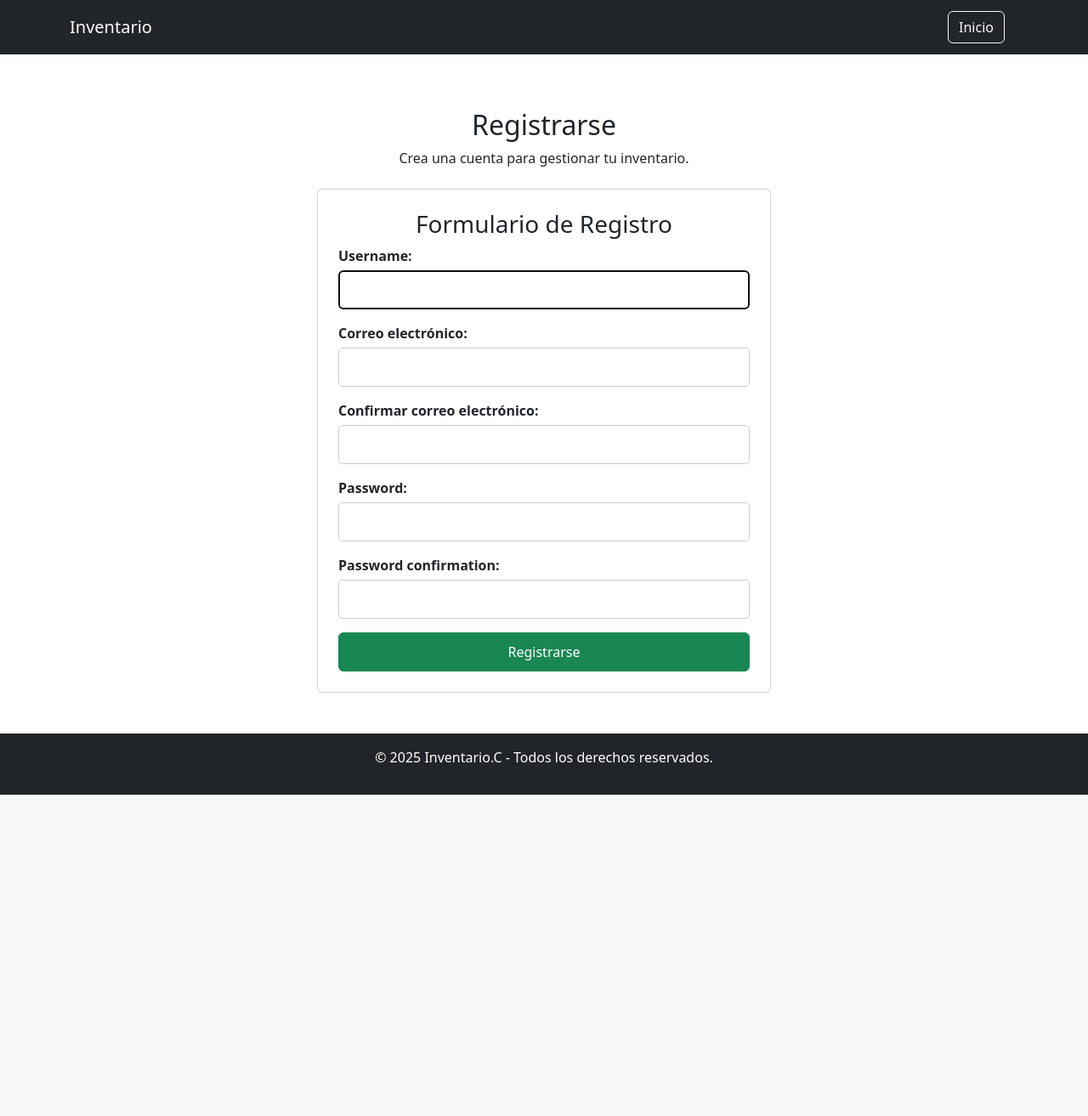
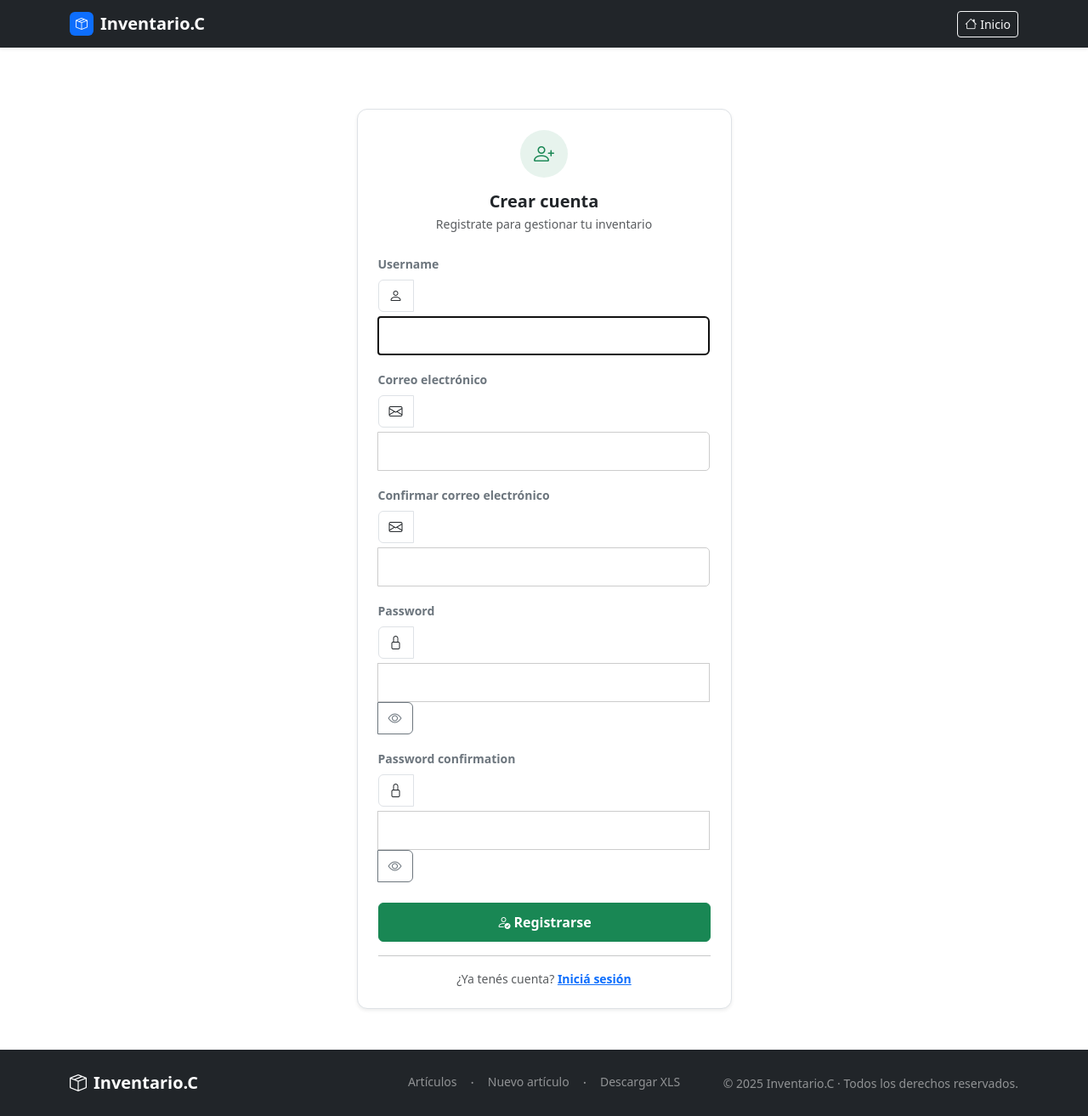
Before and after one commit to delpianocp/inventario, a Django app: page /registro in a window 1280 px wide. Shown: the whole page at 85% size. Before the commit the page ends 935 px from the top, so only its background shows below. Run offline with Django 5.2, Linux system fonts and the light colour scheme.

Commit message:
feat: template registro- footer

```diff
--- a/inventario/templates/inventario/base.html
+++ b/inventario/templates/inventario/base.html
@@ -12,27 +12,54 @@
 <body>
 
     <!-- Navbar -->
-    <nav class="navbar navbar-expand-lg navbar-dark bg-dark">
+    <nav class="navbar navbar-expand-lg navbar-dark bg-dark shadow-sm">
         <div class="container">
-            <a class="navbar-brand" href="">Inventario</a>
-            <button class="navbar-toggler" type="button" data-bs-toggle="collapse" data-bs-target="#navbarNav">
+
+            <a class="navbar-brand d-flex align-items-center gap-2 fw-semibold" href="">
+                <div class="bg-primary rounded d-flex align-items-center justify-content-center" style="width:28px;height:28px">
+                    <i class="bi bi-box-seam" style="font-size:14px"></i>
+                </div>
+                Inventario.C
+            </a>
+
+            <button class="navbar-toggler border-0" type="button" data-bs-toggle="collapse" data-bs-target="#navbarNav">
                 <span class="navbar-toggler-icon"></span>
             </button>
 
-            {% if show_inicio %}
             <div class="collapse navbar-collapse justify-content-end" id="navbarNav">
-                <a class="navbar-brand" href="{% url 'index' %}"><button class="btn btn-outline-light" type="button">Inicio</button></a>
+                <ul class="navbar-nav align-items-center gap-2">
+
+                    {% if show_inicio %}
+                    <li class="nav-item">
+                        <a href="{% url 'index' %}" class="btn btn-sm btn-outline-light d-flex align-items-center gap-1">
+                            <i class="bi bi-house"></i>Inicio
+                        </a>
+                    </li>
+                    {% endif %}
+
+                    {% if user.is_authenticated %}
+                    <li class="nav-item">
+                        <a href="{% url 'articulos' %}" class="btn btn-sm btn-outline-light d-flex align-items-center gap-1">
+                            <i class="bi bi-grid"></i>Ver lista
+                        </a>
+                    </li>
+                    <li class="nav-item">
+                        <span class="text-white-50 small d-none d-lg-inline">
+                            <i class="bi bi-person-circle me-1"></i>{{ user.username }}
+                        </span>
+                    </li>
+                    <li class="nav-item">
+                        <form method="POST" action="{% url 'logout' %}">
+                            {% csrf_token %}
+                            <button class="btn btn-sm btn-danger d-flex align-items-center gap-1" type="submit">
+                                <i class="bi bi-box-arrow-right"></i>Cerrar sesión
+                            </button>
+                        </form>
+                    </li>
+                    {% endif %}
+
+                </ul>
             </div>
-            {% endif %}
-            {% if user.is_authenticated %}
-                <div class="collapse navbar-collapse justify-content-end" id="navbarNav">
-                    <a class="navbar-brand" href="{% url 'articulos' %}"><button class="btn btn-outline-light" type="button">Ver lista</button></a>
-                </div>
-                <form method="POST" action="{% url 'logout' %}">
-                    {% csrf_token %}
-                    <button class="btn btn-outline-danger" type="submit">Cerrar sesión</button>
-                </form>
-            {% endif %}
 
         </div>
     </nav>
@@ -44,8 +71,28 @@
     </main>
 
     <!-- Pie de página -->
-    <footer class="bg-dark text-white text-center p-3 mt-5">
-        <p>&copy; 2025 Inventario.C - Todos los derechos reservados.</p>
+    <footer class="bg-dark text-white mt-5">
+        <div class="container py-4">
+            <div class="row align-items-center">
+                <div class="col-md-4 text-center text-md-start mb-3 mb-md-0">
+                    <span class="fw-semibold fs-5">
+                        <i class="bi bi-box-seam me-2"></i>Inventario.C
+                    </span>
+                </div>
+                <div class="col-md-4 text-center mb-3 mb-md-0">
+                    <div class="d-flex justify-content-center gap-3">
+                        <a href="{% url 'articulos' %}" class="text-white-50 text-decoration-none small">Artículos</a>
+                        <span class="text-white-50">·</span>
+                        <a href="{% url 'cargar_articulo' %}" class="text-white-50 text-decoration-none small">Nuevo artículo</a>
+                        <span class="text-white-50">·</span>
+                        <a href="{% url 'generar_xls' %}" class="text-white-50 text-decoration-none small">Descargar XLS</a>
+                    </div>
+                </div>
+                <div class="col-md-4 text-center text-md-end">
+                    <p class="text-white-50 small mb-0">&copy; 2025 Inventario.C · Todos los derechos reservados.</p>
+                </div>
+            </div>
+        </div>
     </footer>
 
     <script src="https://cdn.jsdelivr.net/npm/bootstrap@5.3.0/dist/js/bootstrap.bundle.min.js"></script>
--- a/inventario/templates/inventario/registro.html
+++ b/inventario/templates/inventario/registro.html
@@ -1,75 +1,98 @@
 {% extends "inventario/base.html" %}
-
 {% block title %}Registro{% endblock %}
 
 {% block content %}
 <section id="registro" class="container mt-3 contenido">
-    <h2 class="text-center">Registrarse</h2>
-    <p class="text-center">Crea una cuenta para gestionar tu inventario.</p>
 
     <div class="row justify-content-center mt-4">
-        <div class="col-md-6">
-            <div class="card p-4">
-                <h3 class="text-center">Formulario de Registro</h3>
-                <form method="POST">
+        <div class="col-md-5">
+            <div class="card border shadow-sm p-4" style="border-radius:12px">
+
+                <div class="text-center mb-4">
+                    <div class="bg-success bg-opacity-10 rounded-circle d-inline-flex align-items-center justify-content-center mb-3" style="width:56px;height:56px">
+                        <i class="bi bi-person-plus fs-4 text-success"></i>
+                    </div>
+                    <h2 class="h5 fw-semibold mb-1">Crear cuenta</h2>
+                    <p class="text-muted small mb-0">Registrate para gestionar tu inventario</p>
+                </div>
+
+                {% if form.errors %}
+                <div class="alert alert-danger d-flex align-items-center py-2 mb-3" role="alert">
+                    <i class="bi bi-exclamation-circle me-2"></i>
+                    <div>
+                        {% for field in form %}
+                            {% for error in field.errors %}
+                                <span>{{ error }}</span>
+                            {% endfor %}
+                        {% endfor %}
+                        {% for error in form.non_field_errors %}
+                            <span>{{ error }}</span>
+                        {% endfor %}
+                    </div>
+                </div>
+                {% endif %}
+
+                <form method="POST" autocomplete="off">
                     {% csrf_token %}
 
+                    {% for field in form %}
                     <div class="mb-3">
-                        {{ form.username.label_tag }}
-                        {{ form.username }}
-                        {% if form.username.errors %}
-                            <div class="text-danger">
-                                {{ form.username.errors }}
+                        <label for="{{ field.id_for_label }}" class="form-label small fw-semibold text-secondary">{{ field.label }}</label>
+                        <div class="input-group">
+                            {% if field.name == "username" %}
+                                <span class="input-group-text bg-transparent"><i class="bi bi-person"></i></span>
+                            {% elif field.name == "email" or field.name == "email_confirm" %}
+                                <span class="input-group-text bg-transparent"><i class="bi bi-envelope"></i></span>
+                            {% elif "password" in field.name %}
+                                <span class="input-group-text bg-transparent"><i class="bi bi-lock"></i></span>
+                            {% endif %}
+                            {{ field }}
+                            {% if "password" in field.name %}
+                                <button class="btn btn-outline-secondary" type="button" onclick="togglePass('{{ field.id_for_label }}', 'eye_{{ field.name }}')">
+                                    <i class="bi bi-eye" id="eye_{{ field.name }}"></i>
+                                </button>
+                            {% endif %}
+                        </div>
+                        {% if field.errors %}
+                            <div class="text-danger small mt-1">
+                                {% for error in field.errors %}
+                                    <span>{{ error }}</span>
+                                {% endfor %}
                             </div>
                         {% endif %}
                     </div>
+                    {% endfor %}
 
-                    <div class="mb-3">
-                        {{ form.email.label_tag }}
-                        {{ form.email }}
-                        {% if form.email.errors %}
-                            <div class="text-danger">
-                                {{ form.email.errors }}
-                            </div>
-                        {% endif %}
-                    </div>
-
-                    <div class="mb-3">
-                        {{ form.email_confirm.label_tag }}
-                        {{ form.email_confirm }}
-                        {% if form.email_confirm.errors %}
-                            <div class="text-danger">
-                                {{ form.email_confirm.errors }}
-                            </div>
-                        {% endif %}
-                    </div>
-
-                    <div class="mb-3">
-                        {{ form.password1.label_tag }}
-                        {{ form.password1 }}
-                        {% if form.password1.errors %}
-                            <div class="text-danger">
-                                {{ form.password1.errors }}
-                            </div>
-                        {% endif %}
-                    </div>
-
-                    <div class="mb-3">
-                        {{ form.password2.label_tag }}
-                        {{ form.password2 }}
-                        {% if form.password2.errors %}
-                            <div class="text-danger">
-                                {{ form.password2.errors }}
-                            </div>
-                        {% endif %}
-                    </div>
-
-                    <div class="d-grid">
-                        <button type="submit" class="btn btn-success">Registrarse</button>
+                    <div class="d-grid mt-4">
+                        <button type="submit" class="btn btn-success fw-semibold d-flex align-items-center justify-content-center gap-1">
+                            <i class="bi bi-person-check"></i>Registrarse
+                        </button>
                     </div>
                 </form>
+
+                <hr class="my-3">
+
+                <p class="text-center small text-muted mb-0">
+                    ¿Ya tenés cuenta? <a href="{% url 'index' %}" class="text-primary fw-semibold">Iniciá sesión</a>
+                </p>
+
             </div>
         </div>
     </div>
 </section>
+
+<script>
+    function togglePass(inputId, iconId) {
+        const input = document.getElementById(inputId);
+        const icon = document.getElementById(iconId);
+        if (input.type === 'password') {
+            input.type = 'text';
+            icon.className = 'bi bi-eye-slash';
+        } else {
+            input.type = 'password';
+            icon.className = 'bi bi-eye';
+        }
+    }
+</script>
+
 {% endblock %}
```
